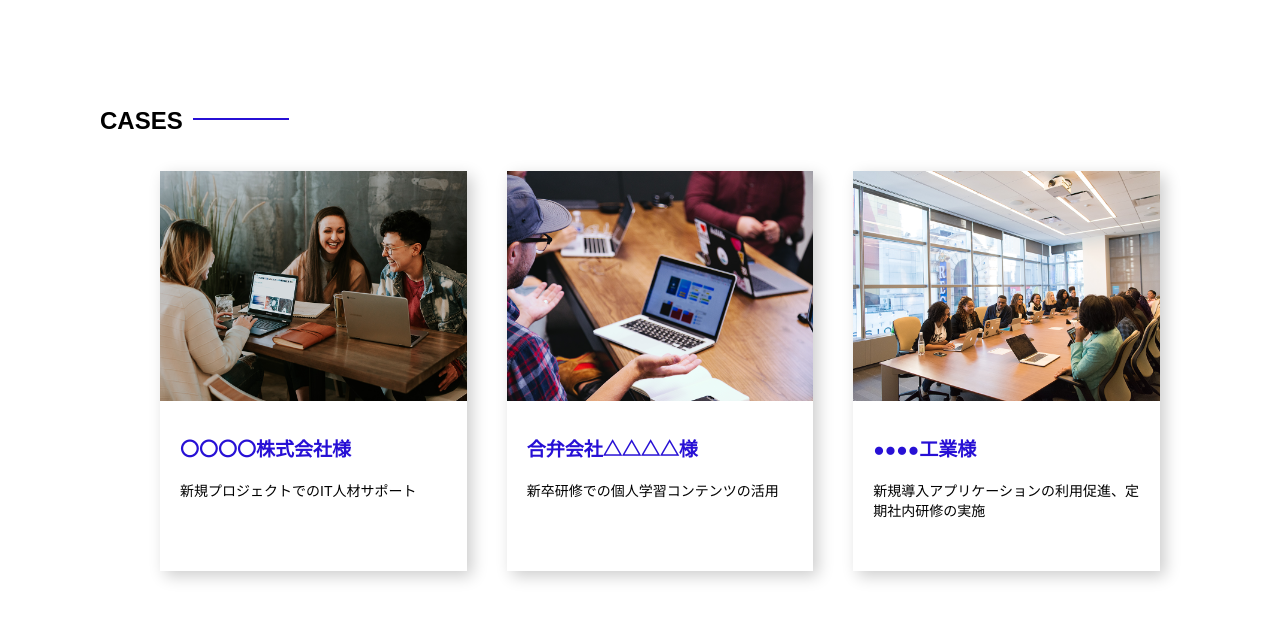
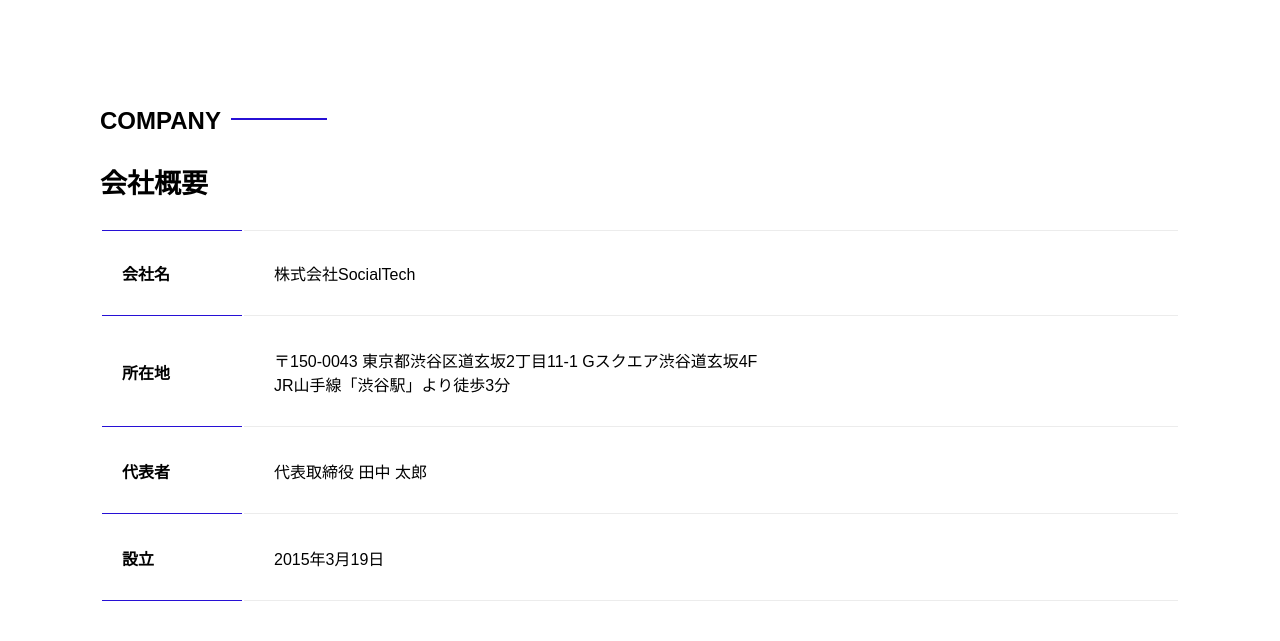
Before and after one commit to ando-2424/html-css-basic-kadai, a plain HTML site: page kadai_tutorial_output/index.html in a window 1280 px wide. Shown: the part 5081-5722 px from the top of the page. Drawn offline with Linux system fonts and the light colour scheme; grey boxes are pictures that could not be loaded.

Commit message:
コーポレートサイト「SocialTech」のコミット

```diff
--- a/kadai_tutorial_output/index.html
+++ b/kadai_tutorial_output/index.html
@@ -256,33 +256,6 @@
             </div>
           </div>
         </section>
-        <!-- CASES -->
-        <section id="cases">
-          <h2 class="index-h2">CASES</h2>
-          <ul>
-            <li class="case-card">
-              <img class="case-img" src="./images/index/case-1.png" alt="仲良く語り合う3人">
-              <div class="case-info">
-                <h3 class="case-name">〇〇〇〇株式会社様</h3>
-                <p class="case-content">新規プロジェクトでのIT人材サポート</p>
-              </div>
-            </li>
-            <li class="case-card">
-              <img class="case-img" src="./images/index/case-2.png" alt="PCでコンテンツを見る">
-              <div class="case-info">
-                <h3 class="case-name">合弁会社△△△△様</h3>
-                <p class="case-content">新卒研修での個人学習コンテンツの活用</p>
-              </div>
-            </li>
-            <li class="case-card">
-              <img class="case-img" src="./images/index/case-3.png" alt="社内研修中の会議室">
-              <div class="case-info">
-                <h3 class="case-name">●●●●工業様</h3>
-                <p class="case-content">新規導入アプリケーションの利用促進、定期社内研修の実施</p>
-              </div>
-            </li>
-          </ul>
-        </section>
         <!-- COMPANY -->
         <section id="company">
           <h2 class="index-h2">COMPANY</h2>
--- a/kadai_tutorial_output/style.css
+++ b/kadai_tutorial_output/style.css
@@ -466,42 +466,6 @@ p {
   #copyright {
     color: #ffffff;
     float: right;
-  }
-
-  /* ケース */
-  #cases {
-    margin: 40px 0 ;
-    width: 100%;
-  }
-
-  #cases > ul {
-    display: flex;
-    list-style: none;
-  }
-
-  .case-card {
-    width: 33%;
-    margin: 20px;
-    background-color: #ffffff;
-    min-height: 400px;
-    box-shadow: 5px 5px 15px rgba(0, 0, 0, 0.2);
-  }
-
-  .case-img {
-    width: 100%;
-  }
-
-  .case-info {
-    padding: 10px 20px;
-  }
-
-  .case-name {
-    color: #2710d5;
-    font-size: 19px;
-  }
-
-  .case-content {
-    font-size: 14px;
   }
 
   /* スマホ用ナビを非表示 */
```
Also changed, not shown: kadai_tutorial_output/images/index/case-1.png (deleted), kadai_tutorial_output/images/index/case-2.png (deleted), kadai_tutorial_output/images/index/case-3.png (deleted).
